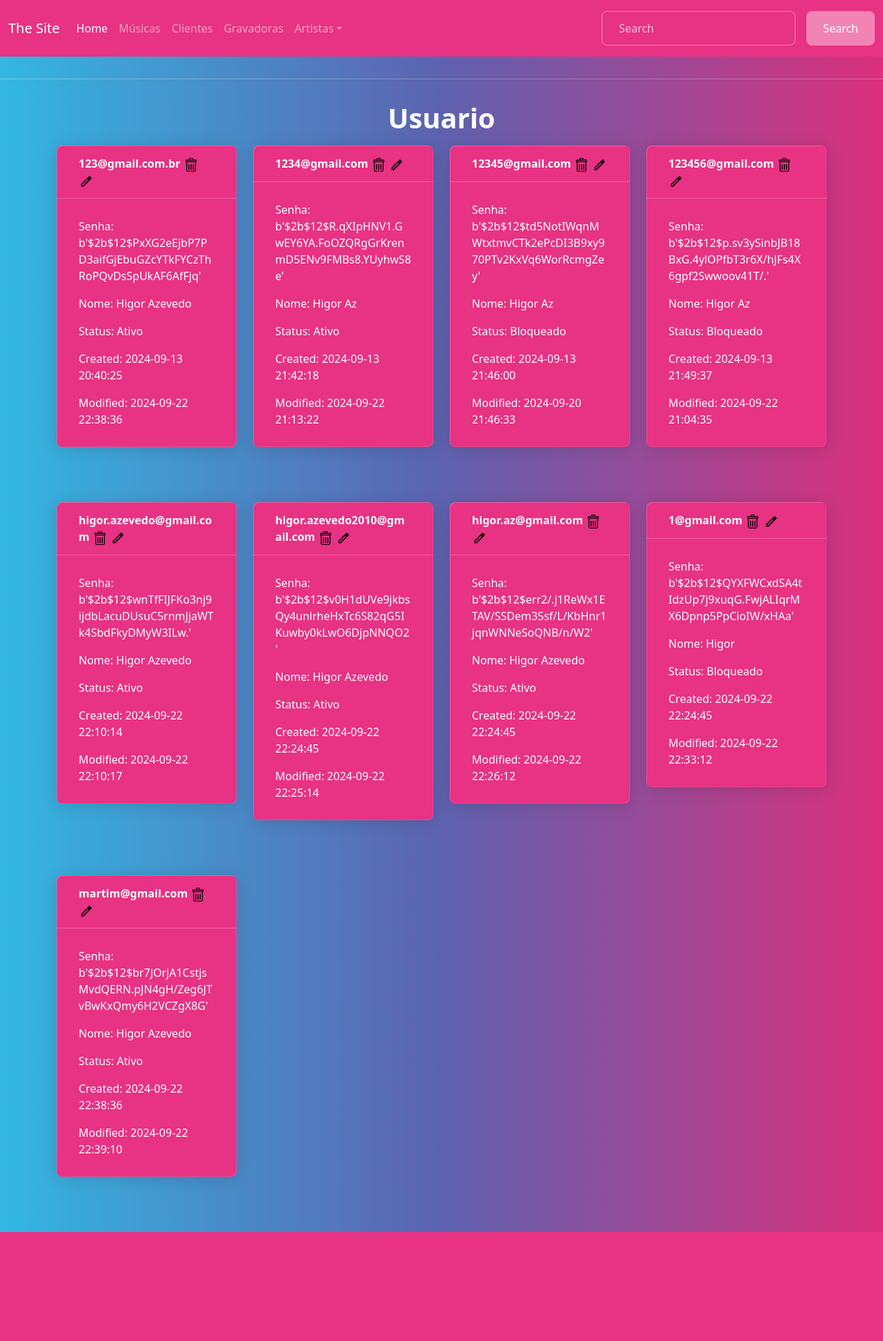
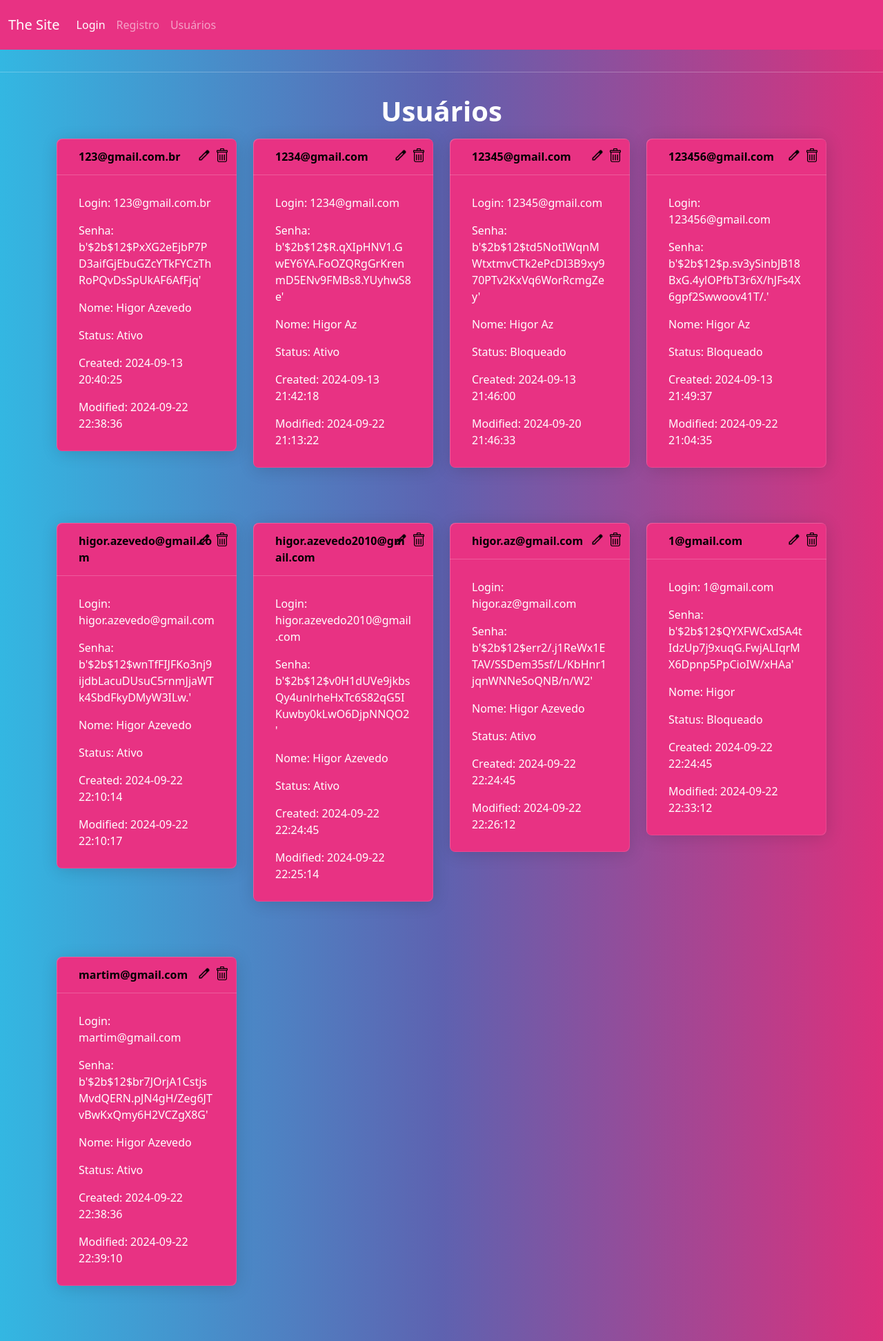
Before and after one commit to HigorAz/Web_Biblioteca, a Flask app: page /usuarios in a window 1280 px wide. Shown: the whole page at 69% size. Before the commit the page ends 1786 px from the top, so only its background shows below. Run offline with Flask 3, Linux system fonts and the light colour scheme; data comes from the database, SQL or seed files in the repository; both versions use the stored data as it was after the commit; some libraries are stand-ins or nearby versions.

Commit message:
v4_Final
Site completo com as validações necessárias para login e registro, assim como a exibição de todos os usuários com as opções de edição e bloqueio.

```diff
--- a/app.py
+++ b/app.py
@@ -3,11 +3,10 @@ from db.database import init_app, init_db
 from routes import bp as routes_bp
 
 app = Flask(__name__, template_folder= "templates")
+app.secret_key = '123'
 
-# Inicializar o banco de dados
 init_app(app)
 
-# Registrar o Blueprint das rotas
 app.register_blueprint(routes_bp)
 
 @app.route('/initdb')
--- a/routes/__init__.py
+++ b/routes/__init__.py
@@ -3,6 +3,6 @@ from flask import Blueprint
 # Blueprint para as rotas
 bp = Blueprint('routes', __name__)
 
-# Importar rotas de outros arquivos
 from .usuarios import *
 from .index import *
+from .login import *
--- a/routes/usuarios.py
+++ b/routes/usuarios.py
@@ -3,7 +3,7 @@ from flask import redirect, render_template, request, jsonify, url_for
 from . import bp
 from db.database import get_db
 from datetime import datetime
-import pytz # type: ignore
+import pytz
 import bcrypt
 import re
 
@@ -13,14 +13,9 @@ def validar_email(email):
 
 now = datetime.now(pytz.timezone('America/Sao_Paulo')).strftime('%Y-%m-%d %H:%M:%S')
 
-@bp.route('/edit')
-
-def edit():
-    return render_template("edit_usuario.html")
-
 @bp.route('/usuarios', methods=['POST', 'GET'])
 
-def handle__usuarios():
+def handle_usuarios():
     if request.method == 'GET':
         return get_usuarios()
     elif request.method == 'POST':
@@ -100,7 +95,7 @@ def get_usuario(usuario_id):
         cursor.execute('SELECT *, CASE WHEN status = 1 THEN \'Ativo\' WHEN status = 0 THEN \'Bloqueado\' END AS status_label FROM usuarios WHERE id = ?', (usuario_id,))
         usuario = cursor.fetchone()
         if usuario:
-            return render_template("usuario.html", usuario=usuario)
+            return render_template("edit_usuario.html", usuario=usuario)
         else:
             return jsonify({'error': 'ID não encontrado'})
     except sqlite3.Error as e:
@@ -117,7 +112,9 @@ def delete_usuario(usuario_id):
         if usuario:
             cursor.execute('UPDATE usuarios set status = 0, modified = ? WHERE id = ?', (now, usuario_id,))
             db.commit()
-            return render_template("usuario.html", usuario=usuario)
+            cursor.execute('SELECT *, CASE WHEN status = 1 THEN \'Ativo\' WHEN status = 0 THEN \'Bloqueado\' END AS status_label FROM usuarios WHERE id = ?', (usuario_id,))
+            usuario_atualizado = cursor.fetchone()
+            return render_template("usuario.html", usuario=usuario_atualizado)
         else:
             return jsonify({'error': 'ID não encontrado'})
     except sqlite3.Error as e:
@@ -168,38 +165,13 @@ def update_usuario(usuario_id):
         cursor.execute('UPDATE usuarios SET login = ?, senha = ?, nome_real = ?, status = ?, modified = ? WHERE id = ?',
                        (login, hashed_senha, nome_real, status, now, usuario_id))
         db.commit()
-        return render_template("usuario.html", usuario=usuario)
+
+        cursor.execute('SELECT *, CASE WHEN status = 1 THEN \'Ativo\' WHEN status = 0 THEN \'Bloqueado\' END AS status_label FROM usuarios WHERE id = ?', (usuario_id,))
+        usuario_atualizado = cursor.fetchone()
+
+        return render_template("usuario.html", usuario=usuario_atualizado)
 
     except sqlite3.Error as e:
         return jsonify({'error': str(e)}), 500
     finally:
         db.close()
-
-#==========================================================================================================================================================================
-
-@bp.route('/usuario/edit<int:usuario_id>', methods=['POST', 'PUT'])
-
-def handle_edit(usuario_id):
-    if request.method == 'GET':
-        return get_usuario(usuario_id)
-
-    elif request.method == 'POST':
-        if request.form.get('_method') == 'DELETE':
-            return delete_usuario(usuario_id)
-        elif request.form.get('_method') == 'PUT':
-            return edit_usuario(usuario_id)
-
-def edit_usuario(usuario_id):
-    try:
-        db = get_db()
-        cursor = db.cursor()
-        cursor.execute('SELECT *, CASE WHEN status = 1 THEN \'Ativo\' WHEN status = 0 THEN \'Bloqueado\' END AS status_label FROM usuarios WHERE id = ?', (usuario_id,))
-        usuario = cursor.fetchone()
-        if usuario:
-            return render_template("edit_usuario.html", usuario=usuario)
-        else:
-            return jsonify({'error': 'ID não encontrado'})
-    except sqlite3.Error as e:
-        return jsonify({'error': str(e)}), 500
-    finally:
-        db.close()
--- a/templates/base.html
+++ b/templates/base.html
@@ -2,58 +2,33 @@
 <html lang="en">
 <head>
     {% block head %}
-        <!-- Required meta tags -->
     <meta charset="utf-8">
     <meta name="viewport" content="width=device-width, initial-scale=1, shrink-to-fit=no">
 
     {% block styles %}
-            <!-- Bootstrap CSS -->
-            <link rel="stylesheet" type="text/css"
-            href="{{url_for('static', filename='css/bootstrap.min.css')}}">
+        <link rel="stylesheet" type="text/css" href="{{url_for('static', filename='css/bootstrap.min.css')}}">
     {% endblock %}
-
-
     {% endblock %}
 </head>
 <body>
     <nav class="navbar navbar-expand-lg bg-primary" data-bs-theme="dark">
         <div class="container-fluid">
-          <a class="navbar-brand" href="/">The Site</a>
+            <a class="navbar-brand" href="/login">The Site</a>
             <button class="navbar-toggler" type="button" data-bs-toggle="collapse" data-bs-target="#navbarColor01" aria-controls="navbarColor01" aria-expanded="false" aria-label="Toggle navigation">
                 <span class="navbar-toggler-icon"></span>
             </button>
             <div class="collapse navbar-collapse" id="navbarColor01">
                 <ul class="navbar-nav me-auto">
                     <li class="nav-item">
-                <a class="nav-link active" href="/">Home
-                  <span class="visually-hidden">(current)</span>
-                </a>
+                        <a class="nav-link active" href="/login">Login <span class="visually-hidden">(current)</span></a>
+                    </li>
+                    <li class="nav-item"></li>
+                      <a class="nav-link" href="/register">Registro</a>
                     </li>
                     <li class="nav-item">
-                <a class="nav-link" href="/musicas">Músicas</a>
-              </li>
-              <li class="nav-item">
-                <a class="nav-link" href="/clientes">Clientes</a>
-              </li>
-              <li class="nav-item">
-                <a class="nav-link" href="/gravadoras">Gravadoras</a>
-              </li>
-              <li class="nav-item dropdown">
-                <a class="nav-link dropdown-toggle" id="navbarDropdown" data-bs-toggle="dropdown" href="#" role="button" aria-haspopup="true" aria-expanded="false">Artistas</a>
-                <div class="dropdown-menu" aria-labelledby="navbarDropdown">
-                  <a class="dropdown-item" href="/artista/1">Mano Lima</a>
-                  <a class="dropdown-item" href="/artista/2">Shakira</a>
-                  <a class="dropdown-item" href="/artista/3">Luiz Marenco</a>
-                  <a class="dropdown-item" href="/artista/4">Pedro Capó</a>
-                  <div class="dropdown-divider"></div>
-                  <a class="dropdown-item" href="/artistas">Todos</a>
-                </div>
+                        <a class="nav-link" href="/usuarios">Usuários</a>
                     </li>
                 </ul>
-            <form class="d-flex">
-              <input class="form-control me-sm-2" type="search" placeholder="Search">
-              <button class="btn btn-secondary my-2 my-sm-0" type="submit">Search</button>
-            </form>
             </div>
         </div>
     </nav>
@@ -62,7 +37,17 @@
         {% block content %} {% endblock %}
     </div>
 
-    <script src="https://cdn.jsdelivr.net/npm/bootstrap@5.3.0-alpha1/dist/js/bootstrap.bundle.min.js"></script>
+    {% with messages = get_flashed_messages() %}
+    {% if messages %}
+        <div class="container mt-3">
+            <ul class="list-unstyled">
+            {% for message in messages %}
+                <li class="alert alert-info">{{ message }}</li>
+            {% endfor %}
+            </ul>
+        </div>
+    {% endif %}
+    {% endwith %}
 
 </body>
 </html>
--- a/templates/edit_usuario.html
+++ b/templates/edit_usuario.html
@@ -3,7 +3,7 @@
 {% block content %}
 <div class="container">
     <h2 class="text-center">Edição do Usuário</h2>
-    <form action="{{ url_for('routes.handle_edit', usuario_id=usuario['id']) }}" method="POST">
+    <form action="{{ url_for('routes.handle_usuario', usuario_id=usuario['id']) }}" method="POST">
         <input type="hidden" name="_method" value="PUT">
         <fieldset>
             <div>
@@ -32,6 +32,7 @@
             <div class="mt-4 text-center">
                 <button type="submit" class="btn btn-primary">Submit</button>
             </div>
+            <legend class="mt-4"></legend>
         </fieldset>
     </form>
 </div>
--- a/templates/usuarios.html
+++ b/templates/usuarios.html
@@ -1,28 +1,31 @@
 {% extends 'base.html' %}
 
 {% block content %}
-    <h1 class="text-center">{% block title %} Usuario {% endblock %}</h1>
+    <h1 class="text-center">{% block title %} Usuários {% endblock %}</h1>
 
     <div class="container">
         <div class="row">
             {% for dado in dados %}
             <div class="col-md-3 mb-4">
-                <div class="card text-white bg-primary mb-3">
-                    <div class="card-header">{{ dado.login }}
+                <div class="card text-white bg-primary mb-3" style="position: relative;">
+                    <div class="card-icons" style="position: absolute; top: 10px; right: 10px;">
+                        <form action="{{ url_for('routes.handle_usuario', usuario_id=dado.id) }}" method="GET" style="display:inline;">
+                            <button type="submit" class="btn-transparent">
+                                <img src="{{ url_for('static', filename='icons/edit.png') }}" alt="Edit" width="20" height="20">
+                            </button>
+                        </form>
                         <form action="{{ url_for('routes.handle_usuario', usuario_id=dado.id) }}" method="POST" style="display:inline;">
                             <input type="hidden" name="_method" value="DELETE">
                             <button type="submit" class="btn-transparent">
                                 <img src="{{ url_for('static', filename='icons/delete.png') }}" alt="Delete" width="20" height="20">
                             </button>
                         </form>
-                        <form action="{{ url_for('routes.handle_usuario', usuario_id=dado.id) }}" method="GET" style="display:inline;">
-                            <button type="submit" class="btn-transparent">
-                                <img src="{{ url_for('static', filename='icons/edit.png') }}" alt="Edit" width="20" height="20">
-                            </button>
-                        </form>
-
+                    </div>
+                    <div class="card-header" style="color: black;">
+                        {{ dado.login }}
                     </div>
                     <div class="card-body">
+                        <p class="card-text">Login: {{ dado.login }}</p>
                         <p class="card-text">Senha: {{ dado.senha }}</p>
                         <p class="card-text">Nome: {{ dado.nome_real }}</p>
                         <p class="card-text">Status: {{ dado.status_label }}</p>
```
Also changed, not shown: routes/login.py (added, +98 -0 lines), templates/login.html (added, +23 -0 lines), templates/musicas.html (deleted, +0 -22 lines), templates/register.html (added, +26 -0 lines), templates/usuario.html (+34 -14 lines), db/database.db. Lines whose indentation alone changed are shown as unchanged.
